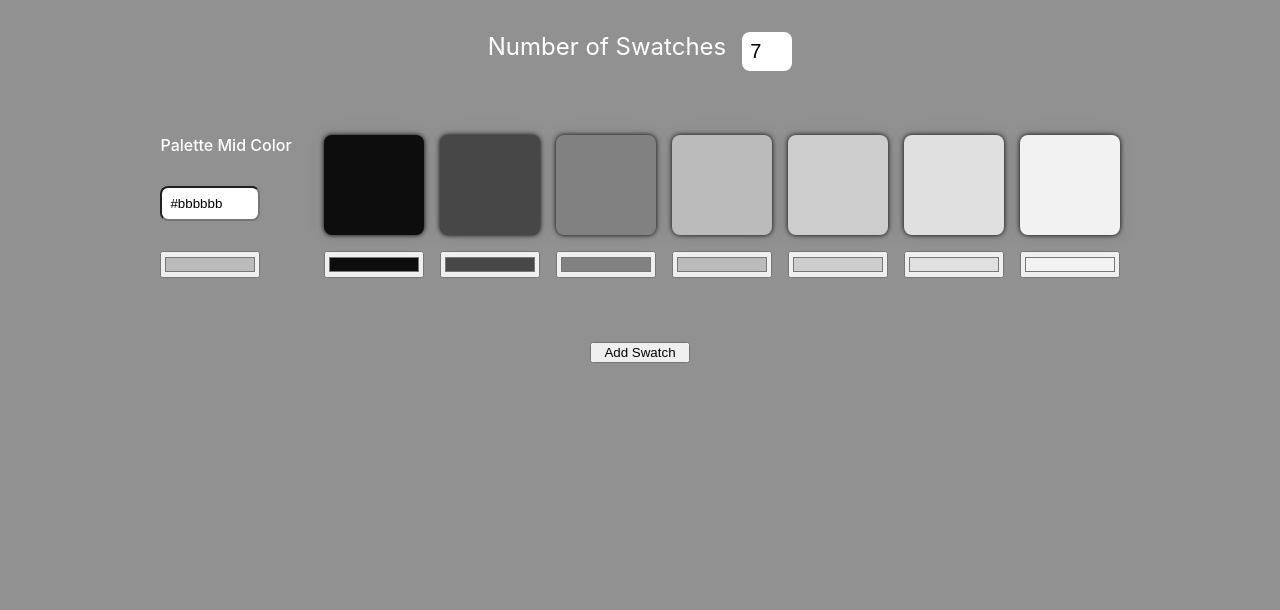
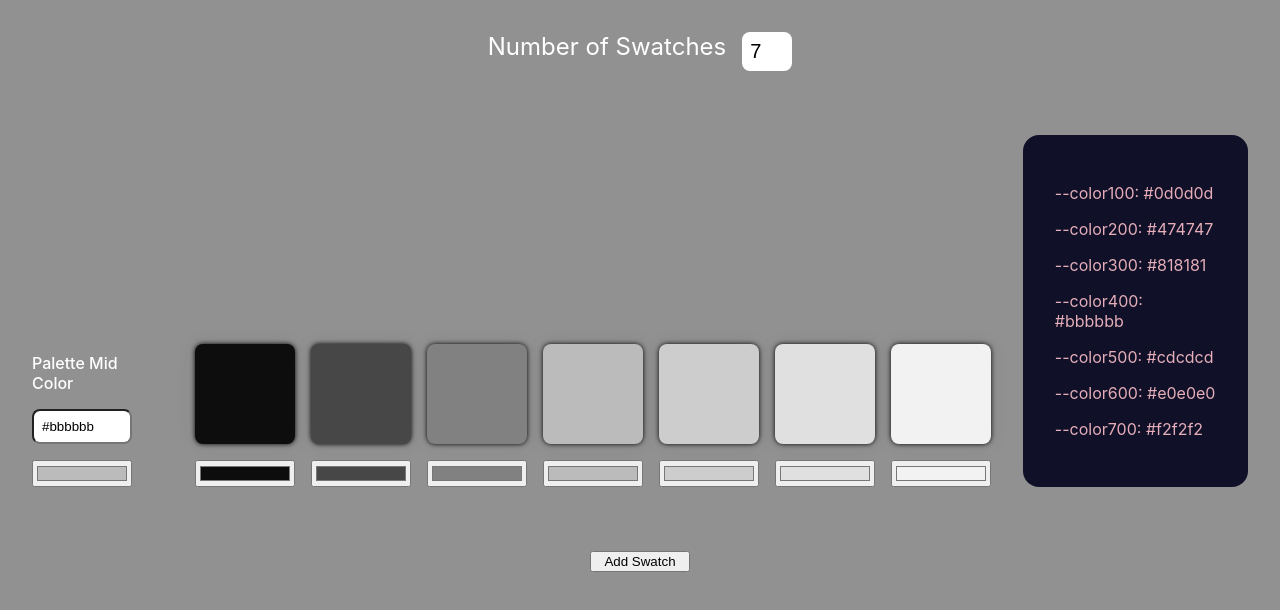
Before and after one commit to joecaro/color-palette-tool, a React (Create React App) app: page / in a window 1280 px wide. Shown: the top 610 px of the page. Built offline with nearby package versions, Linux system fonts and the light colour scheme.

Commit message:
css variable container

```diff
--- a/src/components/ColorPicker/index.js
+++ b/src/components/ColorPicker/index.js
@@ -4,7 +4,7 @@ import './styles.css'
 const ColorPicker = ({color = "#bbbbbb"}) => {
     const [currentColor, setCurrentColor] = useState(color)
   return (
-    <div className='container'>
+    <div className='swatch-container'>
         <div className='color-swatch' style={{backgroundColor: currentColor}}></div>
         <input type="color" value={currentColor} onChange={(e) => {setCurrentColor(e.target.value)}}/>
     </div>
--- a/src/components/ColorPicker/styles.css
+++ b/src/components/ColorPicker/styles.css
@@ -5,9 +5,10 @@
     box-shadow: 0 0 5px rgba(0, 0, 0.05), 0 0 25px rgba(0, 0, 0, .05);
 }
 
-.container {
-    display: grid;
-    place-items: center;
+.swatch-container {
+    display: flex;
+    flex-direction: column;
+    justify-content: flex-end;
     gap: 1rem;
 
 }
--- a/src/components/Palette/index.js
+++ b/src/components/Palette/index.js
@@ -1,6 +1,7 @@
 import React, { useEffect, useState } from "react";
 import generatePaletteArray from "../../lib/generatePaletteArray";
 import ColorPicker from "../ColorPicker";
+import Variables from "../Variables.js";
 import "./styles.css";
 
 const Palette = ({ swatches = 7, color = "#bbbbbb" }) => {
@@ -48,6 +49,7 @@ const Palette = ({ swatches = 7, color = "#bbbbbb" }) => {
           <ColorPicker key={color + idx} color={color} />
         ))}
       </div>
+      <Variables colors={PaletteColors} />
     </div>
   );
 };
--- a/src/components/Palette/styles.css
+++ b/src/components/Palette/styles.css
@@ -18,7 +18,8 @@
 .selector-container {
     display: flex;
     flex-direction: column;
-    justify-content: space-between;
+    justify-content: flex-end;
+    gap: 1rem;
 }
 
 .selector-container p {
--- /dev/null
+++ b/src/components/Variables.js/index.js
@@ -0,0 +1,15 @@
+import React from "react";
+import "./styles.css";
+const VariablePopUp = ({ colors, toggled }) => {
+  return (
+    <div style={{}} className="popup">
+      {colors.map((color, idx) => (
+        <p key={`popup - ${color}`}>
+          --color{idx + 1}00: {color}
+        </p>
+      ))}
+    </div>
+  );
+};
+
+export default VariablePopUp;
--- /dev/null
+++ b/src/components/Variables.js/styles.css
@@ -0,0 +1,8 @@
+.popup {
+    padding: 2rem;
+    background-color: rgb(16, 16, 40);
+    color: rgb(229, 174, 185);
+    border-radius: 1rem;
+
+
+}
```
